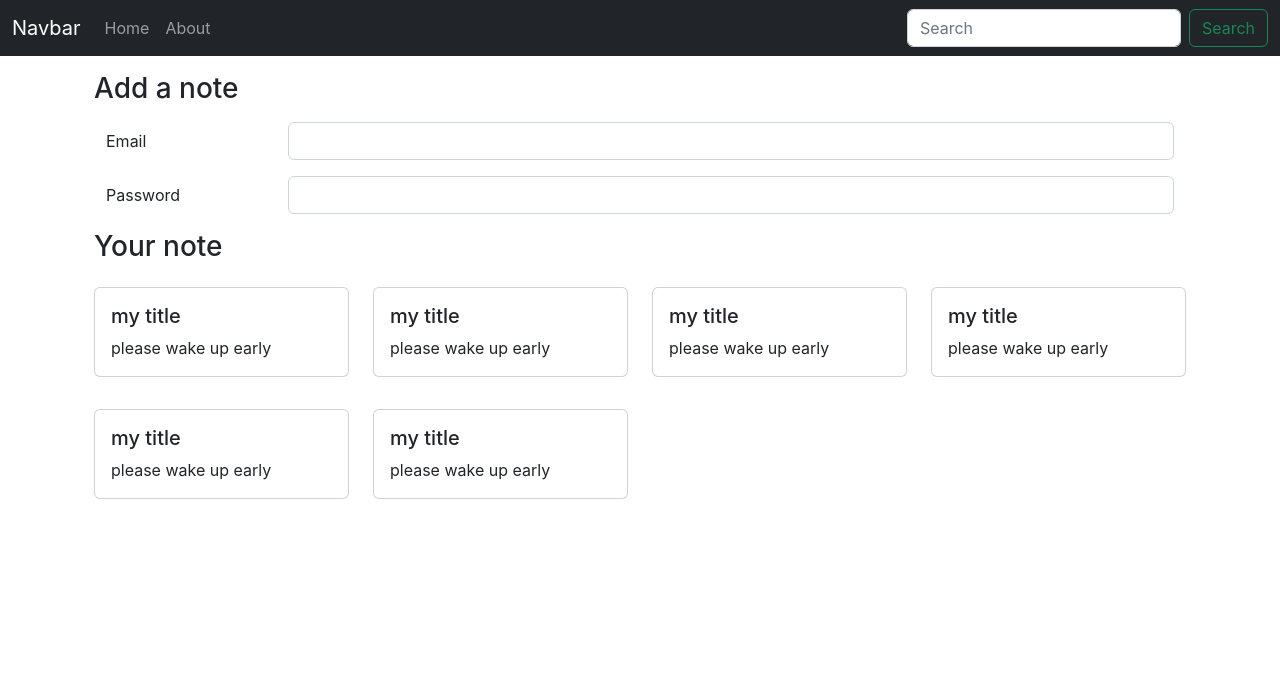
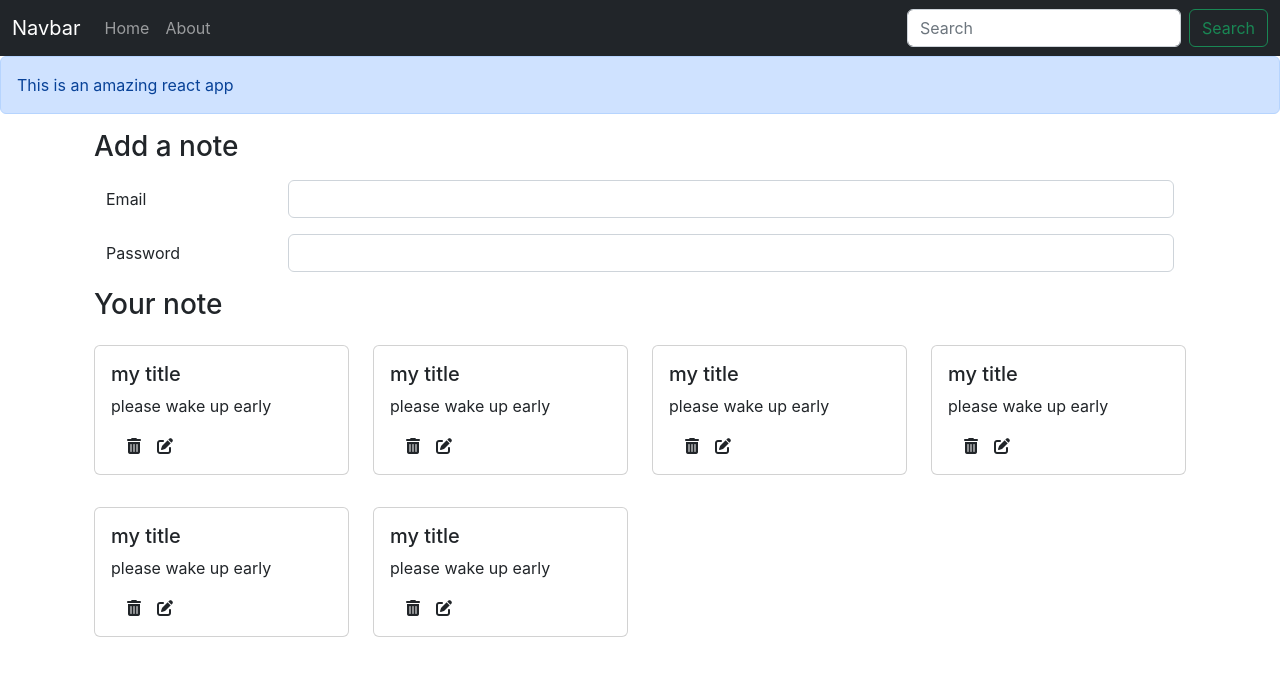
Before and after one commit to codeomi/inoteBook, a React (Create React App) app: page /home in a window 1280 px wide. Shown: the top 676 px of the page. Built offline with nearby package versions, Linux system fonts and the light colour scheme.

Commit message:
Added icons for delete and edit, also added alert component(62).

```diff
--- a/public/index.html
+++ b/public/index.html
@@ -20,6 +20,7 @@
   <script src="https://cdn.jsdelivr.net/npm/bootstrap@5.2.3/dist/js/bootstrap.bundle.min.js"
     integrity="sha384-kenU1KFdBIe4zVF0s0G1M5b4hcpxyD9F7jL+jjXkk+Q2h455rYXK/7HAuoJl+0I4"
     crossorigin="anonymous"></script>
+    <script src="https://kit.fontawesome.com/cb2bfde7d3.js" crossorigin="anonymous"></script>
 </body>
 
 </html>
--- a/src/App.js
+++ b/src/App.js
@@ -8,6 +8,7 @@ import Navbar from './components/Navbar';
 import Home from './components/Home';
 import About from './components/About';
 import NoteState from './context/notes/NoteState';
+import Alert from './components/Alert';
 
 function App() {
 
@@ -16,6 +17,7 @@ function App() {
       <NoteState>
         <Router>
           <Navbar></Navbar>
+          <Alert message="This is an amazing react app"/>
           <div className="container">
             <Routes>
               <Route exact path="/home" element={<Home />}>
--- /dev/null
+++ b/src/components/Alert.js
@@ -0,0 +1,13 @@
+import React from 'react'
+
+const Alert = (props) => {
+    return (
+        <div>
+            <div className="alert alert-primary" role="alert">
+                {props.message}
+            </div>
+        </div>
+    )
+}
+
+export default Alert
--- a/src/components/Home.js
+++ b/src/components/Home.js
@@ -10,13 +10,13 @@ const Home = () => {
         <h3>Add a note</h3>
         <form className="container my-3">
           <div className="mb-3 row">
-            <label for="staticEmail" className="col-sm-2 col-form-label">Email</label>
+            <label htmlFor="staticEmail" className="col-sm-2 col-form-label">Email</label>
             <div className="col-sm-10">
               <input type="email" className="form-control" id="inputEmail" />
             </div>
           </div>
           <div className="mb-3 row">
-            <label for="inputPassword" className="col-sm-2 col-form-label">Password</label>
+            <label htmlFor="inputPassword" className="col-sm-2 col-form-label">Password</label>
             <div className="col-sm-10">
               <input type="password" className="form-control" id="inputPassword" />
             </div>
--- a/src/components/NoteItem.js
+++ b/src/components/NoteItem.js
@@ -8,6 +8,8 @@ const NoteItem = (props) => {
                 <div className="card-body">
                     <h5 className="card-title">{note.title}</h5>
                     <p className="card-text">{note.description} </p>
+                    <i className="fa fa-thin fa-trash mx-3"></i>
+                    <i className="fa fa-light fa-pen-to-square"></i>
                 </div>
             </div>
         </div>
--- a/src/components/Notes.js
+++ b/src/components/Notes.js
@@ -9,7 +9,7 @@ const Notes = () => {
         <div className='row my-3'>
             <h3>Your note</h3>
             {notes?.map((note) =>{
-                return <NoteItem note={note}/>
+                return <NoteItem key={note._id}note={note}/>
             })}
         </div>
     )
--- a/src/context/notes/NoteState.js
+++ b/src/context/notes/NoteState.js
@@ -6,7 +6,7 @@ import NoteContext from './noteContext'
 const NoteState = (props) => {
 const initialNotes=[
     {
-      "_id": "63996f6bbdfb917f4228cbd7",
+      "_id": "63996f6bbdfb917f42283cbd7",
       "user": "63981f32d18dc07490654f7d",
       "title": "my title",
       "description": "please wake up early",
@@ -15,7 +15,7 @@ const initialNotes=[
       "__v": 0
     },
     {
-      "_id": "63996f6cbdfb917f4228cbd9",
+      "_id": "63996f6cbdfb9174f4228cbd9",
       "user": "63981f32d18dc07490654f7d",
       "title": "my title",
       "description": "please wake up early",
@@ -24,7 +24,7 @@ const initialNotes=[
       "__v": 0
     },
     {
-      "_id": "63996f6bbdfb917f4228cbd7",
+      "_id": "63996f6bbdfb917f42528cbd7",
       "user": "63981f32d18dc07490654f7d",
       "title": "my title",
       "description": "please wake up early",
@@ -33,7 +33,7 @@ const initialNotes=[
       "__v": 0
     },
     {
-      "_id": "63996f6cbdfb917f4228cbd9",
+      "_id": "63996f6cbd2fb9157f4228cbd9",
       "user": "63981f32d18dc07490654f7d",
       "title": "my title",
       "description": "please wake up early",
@@ -42,7 +42,7 @@ const initialNotes=[
       "__v": 0
     },
     {
-      "_id": "63996f6bbdfb917f4228cbd7",
+      "_id": "63996f6bbdfb9117f4228cbd7",
       "user": "63981f32d18dc07490654f7d",
       "title": "my title",
       "description": "please wake up early",
@@ -51,7 +51,7 @@ const initialNotes=[
       "__v": 0
     },
     {
-      "_id": "63996f6cbdfb917f4228cbd9",
+      "_id": "63996f6cbdfb5917f4228cbd9",
       "user": "63981f32d18dc07490654f7d",
       "title": "my title",
       "description": "please wake up early",
--- a/src/index.css
+++ b/src/index.css
@@ -11,3 +11,7 @@ code {
   font-family: source-code-pro, Menlo, Monaco, Consolas, 'Courier New',
     monospace;
 }
+
+i{
+  cursor: pointer;
+}
```
